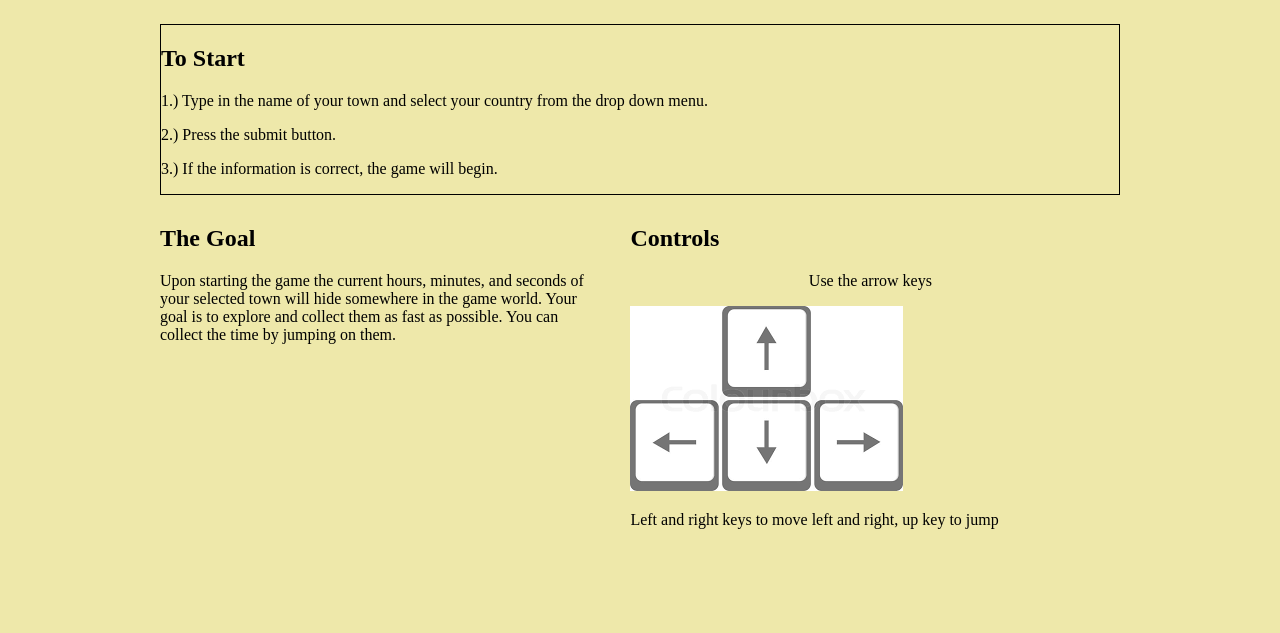
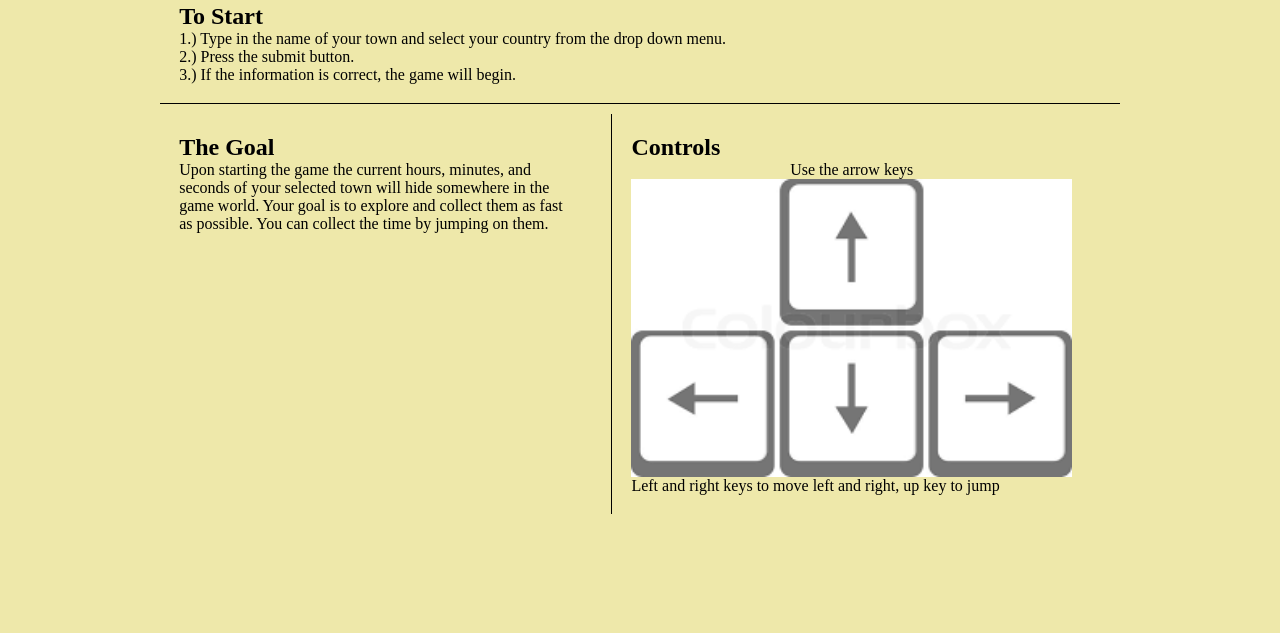
Before and after one commit to BrittniLudington/time-and-weather-game-api-capstone, a plain HTML site: page instructions.html in a window 1280 px wide. Shown: the part 167-800 px from the top of the page. Drawn offline with nearby package versions, Linux system fonts and the light colour scheme.

Commit message:
finished up designing

```diff
--- a/css/instructions.css
+++ b/css/instructions.css
@@ -1,10 +1,13 @@
-body
-{
-    background-color: palegoldenrod;
+*{
     margin: 0;
         padding: 0;
         border: 0;
         box-sizing: border-box;
+
+}
+body
+{
+    background-color: palegoldenrod;
 
 
 
@@ -58,26 +61,34 @@ h1
     border:none;
 }
 
+#start, #goal, #controls
+{
+    transition: background-color 1s ease;
+    text-align: left;
 
+}
 
 #keys
 {
-    margin: auto;
-    padding: 0;
-    border: 0;
-    font-size: 100%;
-    /*The box-sizing property is used to tell the browser what the sizing properties (width and height) should include border-box.*/
-    box-sizing: border-box;
+    display:block;
 
+    width:100%;
     /*reset Chrome user agent styles*/
+
+}
+
+#start, #goal, #controls
+{
+    padding:2%;
+    transition: background-color 1s ease;
+    text-align: left;
 
 }
 
 #start
 {
-
     width:100%;
-    border:solid 1px black;
+    border-bottom:solid 1px black;
 
 }
 
@@ -89,12 +100,7 @@ h1
 
 }
 
-#start, #goal, #controls
-{
-    transition: background-color 1s ease;
-    text-align: left;
 
-}
 
 #start:hover, #goal:hover, #controls:hover
 {
@@ -103,9 +109,9 @@ h1
 
 #controls
 {
-    padding-left:2%;
     margin-top:10px;
     width:50%;
+    border-left:solid 1px black;
 }
 
 #center
@@ -142,6 +148,8 @@ h1
 {
     #keys
     {
+        margin-left:auto;
+        margin-right:auto;
         width:70%;
 
     }
```
